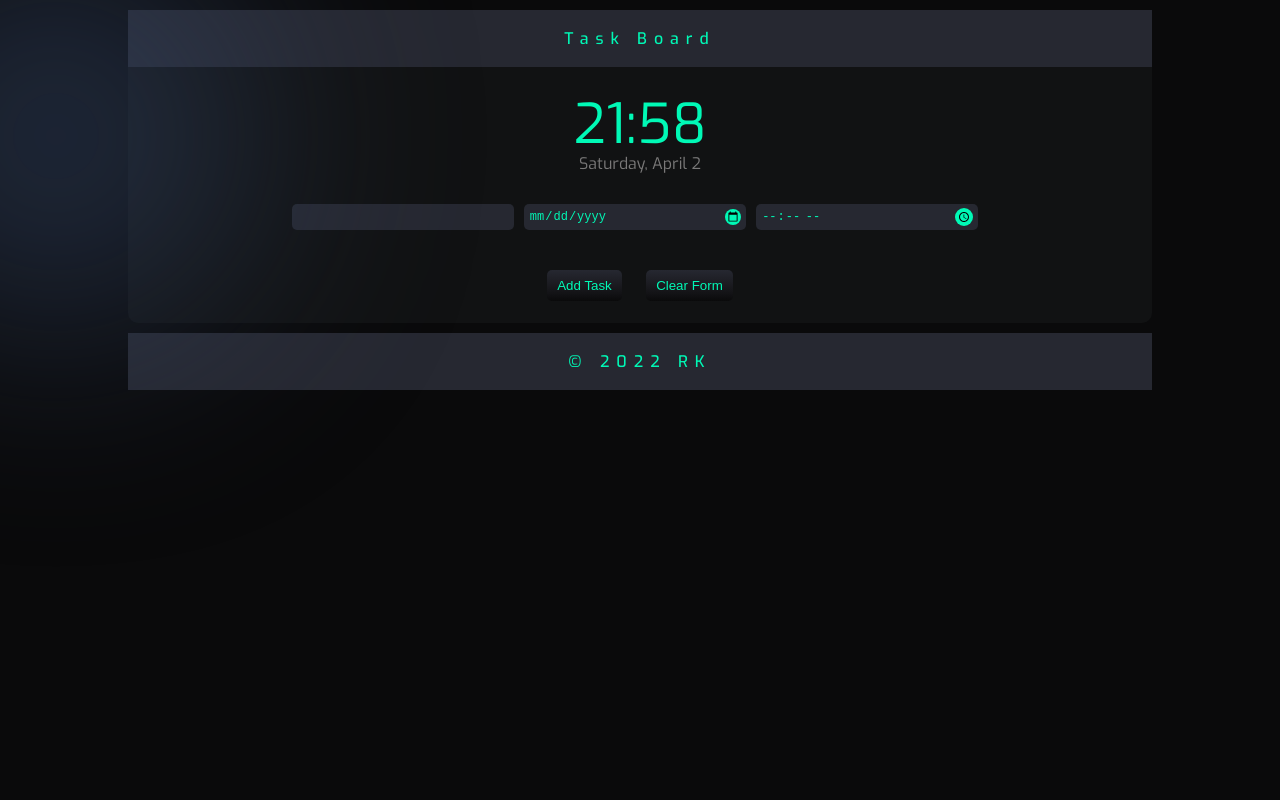
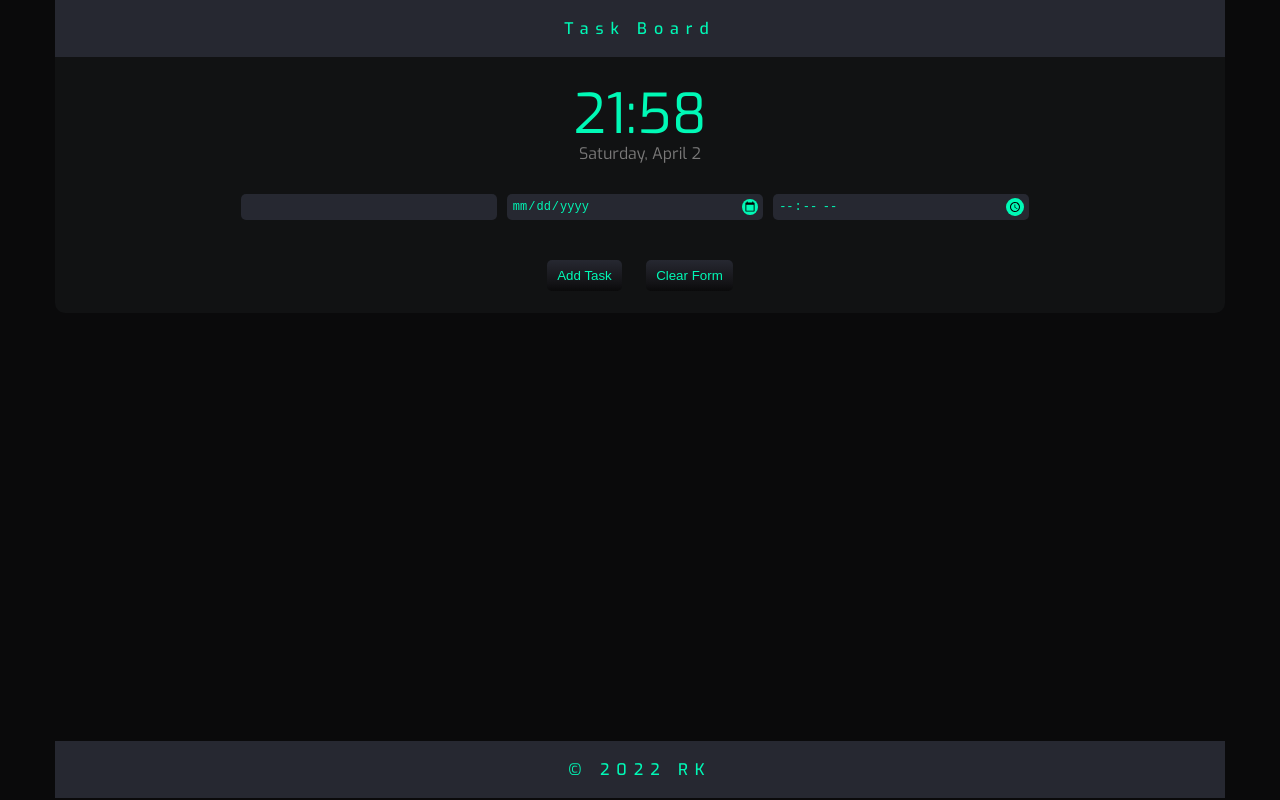
Before and after one commit to roman-kalistratov/ToDoList, a website: page src/index.html in a window 1280 px wide. Drawn offline with nearby package versions, Linux system fonts and the light colour scheme; files that its build step writes are made by us from their sources.

Commit message:
structure change

```diff
--- a/gulpfile.js
+++ b/gulpfile.js
@@ -7,7 +7,7 @@ const uglify = require("gulp-terser");
 const concat = require('gulp-concat');
 const browserSync = require('browser-sync').create();
 
-gulp.task('browserSync', function () {
+gulp.task('server', function () {
     browserSync.init({
         server: {
             baseDir: "dist"
@@ -36,6 +36,7 @@ gulp.task('styles', function () {
             prefix: ''
         }))
         .pipe(gulp.dest('dist/assets'))
+        .pipe(browserSync.stream())
 });
 
 
@@ -44,6 +45,7 @@ gulp.task('scripts', function() {
             .pipe (concat ('main.min.js'))
             .pipe(uglify())
             .pipe (gulp.dest ('dist/assets/js'))
+            .pipe(browserSync.stream())
 });
 
 
@@ -56,4 +58,4 @@ gulp.task('watch', function () {
 
 
 
-exports.default = gulp.parallel('watch','browserSync','html', 'styles','scripts');
+exports.default = gulp.parallel('watch','server','html', 'styles','scripts');
--- a/src/assets/css/style.css
+++ b/src/assets/css/style.css
@@ -6,7 +6,7 @@
     /*========== Colors ==========*/
     /*Color mode HSL(hue, saturation, lightness)*/
     --first-color: #0CEC87;
-    --second-color:#00f9b6;
+    --second-color: #00f9b6;
     --body-color: #0a0a0b;
     --container-color: #111213;
 
@@ -29,9 +29,8 @@
     margin: 0;
 }
 
-
-
-html {
+html,
+body {
     height: 100%;
 }
 
@@ -39,8 +38,11 @@ body {
     font-family: var(--body-font);
     font-size: var(--normal-font-size);
     background-color: var(--body-color);
-    overflow: auto;
+    text-align: center;
+}
 
+.footer {
+    flex: 0 0 auto;
 }
 
 h1,
@@ -64,9 +66,20 @@ img {
 
 
 /*=============== REUSABLE CSS CLASSES ===============*/
+.wrapper {
+    display: flex;
+    flex-direction: column;
+    min-height: calc(100% - 315px);
+}
+
+.main {
+    flex: 1 0 auto;
+}
+
 .container {
-    max-width: 1024px;
+    max-width: 1200px;
     margin: 0 auto;
+    padding: 0 15px;
 }
 
 .shape {
@@ -76,16 +89,6 @@ img {
     border-radius: 50%;
 }
 
-.shape__big {
-    width: 400px;
-    height: 400px;
-}
-
-.shape__small {
-    width: 300px;
-    height: 300px;
-}
-
 .shape__smaller {
     width: 180px;
     height: 180px;
@@ -93,13 +96,12 @@ img {
 }
 
 /*=============== HEADER ===============*/
-.header,.footer {
-    text-align: center;
-}
+/* .header{ height: 300px;} */
+
 
 .header__data {
     background-color: var(--container-color);
-    margin-top: 20px;
+    /* margin-top: 50px; */
     border-radius: 10px;
     display: flex;
     flex-direction: column;
@@ -107,7 +109,8 @@ img {
     justify-content: space-around;
 }
 
-.header__title, .footer__title {
+.header__title,
+.footer__title {
     width: 100%;
     background-color: #262831;
     font-weight: 500;
@@ -216,18 +219,15 @@ input::-webkit-calendar-picker-indicator:hover {
 }
 
 /*=============== MAIN ===============*/
-
-
-/*=============== TASK ===============*/
-.task {
+.main {
     margin-top: 10px;
 }
 
+/*=============== TASK ===============*/
 .task__container {
     display: flex;
     flex-wrap: wrap;
     justify-content: space-between;
-
 }
 
 .task__card {
@@ -235,8 +235,8 @@ input::-webkit-calendar-picker-indicator:hover {
     width: 150px;
     height: 150px;
     background-color: var(--container-color);
-    overflow-x:hidden;
-    overflow-y:auto;
+    overflow-x: hidden;
+    overflow-y: auto;
     border-radius: 10px;
     text-align: center;
     margin-bottom: 15px;
@@ -248,18 +248,18 @@ input::-webkit-calendar-picker-indicator:hover {
     cursor: pointer;
 }
 
-.card-scale{
+.card-scale {
     opacity: 1;
     position: relative;
-    transform:scale(2);
+    transform: scale(2);
     z-index: 11;
 }
 
 .task__card:hover {
-       opacity: 1;
+    opacity: 1;
 }
 
-.task__card:hover .task__close{
+.task__card:hover .task__close {
     right: 5px;
 }
 
@@ -310,16 +310,17 @@ input::-webkit-calendar-picker-indicator:hover {
     color: #7A7979;
 }
 
-.task__assigned h3,.task__error  {
+.task__assigned h3,
+.task__error {
     color: #7A7979;
     font-size: 16px;
     font-weight: 300;
     margin-left: 5px;
 }
 
-.task__error{
+.task__error {
     display: none;
-    color:red;
+    color: red;
     position: absolute;
     bottom: 5px;
     right: 5px;
@@ -338,45 +339,21 @@ input::-webkit-calendar-picker-indicator:hover {
         width: 70%;
         display: flex;
         flex-direction: column;
-        align-content:space-between;
+        align-content: space-between;
     }
 
-    .form input{
+    .form input {
         width: 100%;
         margin-bottom: 10px;
-    }
-
-    .header__data{
-        margin-top: 10px;
     }
 
     .task__card {
         width: 100%;
     }
-
-    .shape__small {
-       display: none;
-    }
 }
 
+@media screen and (min-width: 576px) {
 
-/*=============== SCROLL BAR ===============*/
-::-webkit-scrollbar {
-    width: 9.6px;
-    background-color:#27282a;
-    border-radius: 16px;
-  }
-
-  ::-webkit-scrollbar-thumb {
-    background-color:#3b3c40;
-    border-radius: 16px;
-  }
-
-  ::-webkit-scrollbar-thumb:hover {
-    background-color:#4e5155;
-  }
-
-@media screen and (min-width: 576px) {
     .form {
         flex-direction: row;
     }
@@ -390,10 +367,10 @@ input::-webkit-calendar-picker-indicator:hover {
     }
 }
 
- @media screen and (min-width: 767px){
+@media screen and (min-width: 767px) {
     .task__card {
         width: 32%;
-      }
+    }
 }
 
 @media screen and (min-width: 1024px) {
@@ -401,5 +378,21 @@ input::-webkit-calendar-picker-indicator:hover {
         margin-left: auto;
         margin-right: auto;
     }
+}
 
+
+/*=============== SCROLL BAR ===============*/
+::-webkit-scrollbar {
+    width: 9.6px;
+    background-color: #27282a;
+    border-radius: 16px;
 }
+
+::-webkit-scrollbar-thumb {
+    background-color: #3b3c40;
+    border-radius: 16px;
+}
+
+::-webkit-scrollbar-thumb:hover {
+    background-color: #4e5155;
+}
--- a/src/index.html
+++ b/src/index.html
@@ -17,9 +17,6 @@
 <body>
     <!--==================== HEADER ====================-->
     <header class="header" id="header">
-        <div class="shape shape__big"></div>
-        <div class="shape shape__small"></div>
-
         <div class="container">
             <div class="header__data">
                 <h2 class="header__title">Task Board</h2>
@@ -45,6 +42,7 @@
         </div>
     </header>
 
+    <div class="wrapper">
     <!--==================== MAIN ====================-->
     <main class="main" id="main">
 
@@ -62,7 +60,7 @@
             <h3 class="footer__title">&#169; 2022 RK</h3>
         </div>
     </footer>
-
+    </div>
     <!--=============== MAIN JS ===============-->
     <script src="assets/js/main.min.js"></script>
 </body>
```
Also changed, not shown: dist/assets/css/style.min.css, dist/index.html.
